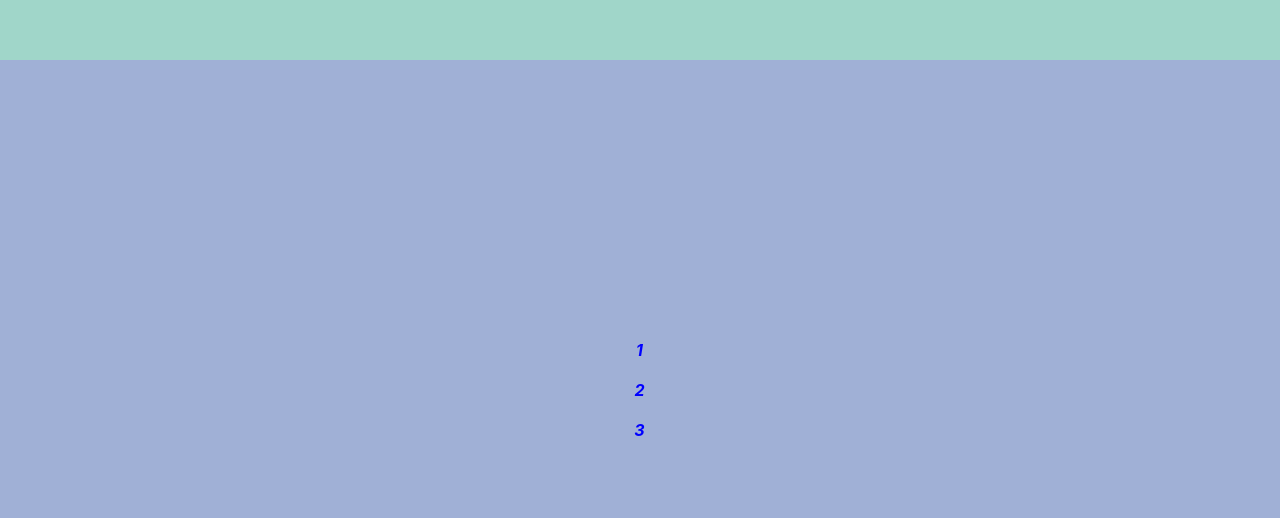
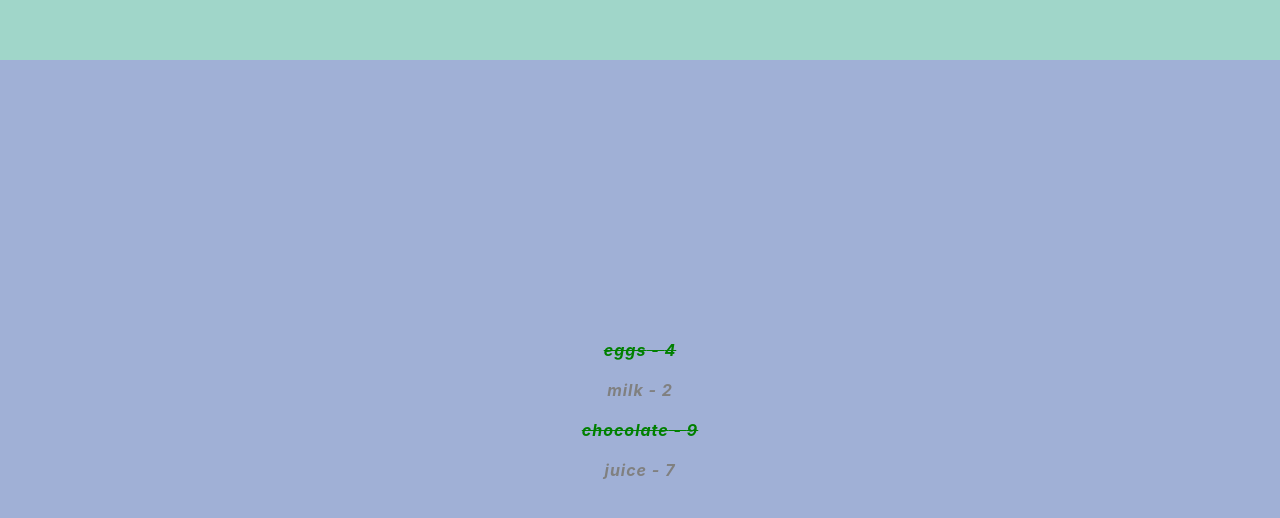
Before and after one commit to giangarof98/react_test, a React (Create React App) app: page / in a window 1280 px wide. Shown: the part 2348-2866 px from the top of the page. Built offline with nearby package versions, Linux system fonts and the light colour scheme.

Commit message:
shopping list

```diff
--- a/src/App.js
+++ b/src/App.js
@@ -8,7 +8,6 @@ function App() {
     <div className="App">
       <Main/>
 
-
     </div>
   );
 }
--- a/src/components/Section4.js
+++ /dev/null
@@ -1,23 +0,0 @@
-import '../style/Section4.css'
-export default function Section4({arr, color}){
-
-    // console.log(props.arr)
-
-    // first way
-    // const arr = props.arr.map(n => <li>{n}</li>)
-    return(
-        <div className='body2'>
-            <ul className='ul'>
-                {/* first way */}
-                {/* {arr} */}
-
-                {/* both approach are good enough */}
-
-                {/* React way */}
-                {arr.map((a) => (
-                    <li style={{color}}>{a}</li>
-                ))}
-            </ul>
-        </div>
-    )
-}
--- /dev/null
+++ b/src/components/Shopping.js
@@ -0,0 +1,17 @@
+export default function Shopping({item, qty, completed}){
+    const styles = {
+        color: completed ? "green" : 'gray',
+        textDecoration: completed ? 'line-through' : 'none'
+    }
+    return (
+        <>
+            <li style={styles}>
+                {/* style={{
+                color: completed ? "green" : 'gray',
+                textDecoration: completed ? 'line-through' : 'none'
+                }} */}
+                    {item} - {qty}
+            </li>
+        </>
+    )
+}
--- /dev/null
+++ b/src/components/ShoppingList.js
@@ -0,0 +1,24 @@
+import '../style/Section4.css'
+import Shopping from './Shopping'
+export default function ShoppingList({items}){
+
+    // console.log(props.arr)
+
+    // first way
+    // const arr = props.arr.map(n => <li>{n}</li>)
+    return(
+        <div className='body2'>
+            <ul className='ul'>
+                {items.map((i) =>
+                    <Shopping
+                        key={i.id}
+                        {...i}
+                        // item={i.item}
+                        // qty={i.qty}
+                        // completed={i.completed}
+                    />
+                )}
+            </ul>
+        </div>
+    )
+}
--- a/src/main/Main.js
+++ b/src/main/Main.js
@@ -2,7 +2,16 @@ import Nav from "../components/Nav"
 import Section from "../components/Section"
 import Section2 from "../components/Section2"
 import Section3 from "../components/Section3"
-import Section4 from "../components/Section4"
+// import Section4 from "../components/Section4"
+import ShoppingList from "../components/ShoppingList"
+
+const data = [
+    {id: 1, item:'eggs', qty: 4, completed: true},
+    {id: 2, item:'milk', qty: 2, completed: false},
+    {id: 3, item:'chocolate', qty: 9, completed: true},
+    {id: 4, item:'juice', qty: 7, completed: false}
+  ]
+
 
 export default function Main(){
     return(
@@ -11,7 +20,8 @@ export default function Main(){
             <Section />
             <Section2 msg={{msg1:'More to Discover', msg2:'More To Learn'}}/>
             <Section3 text='Slot Game' color='purple' winner='green'/>
-            <Section4 arr={['1','2','3']} color='blue'/>
+            {/* <Section4 arr={['1','2','3']} color='blue'/> */}
+            <ShoppingList items={data}/>
         </>
     )
 }
```
